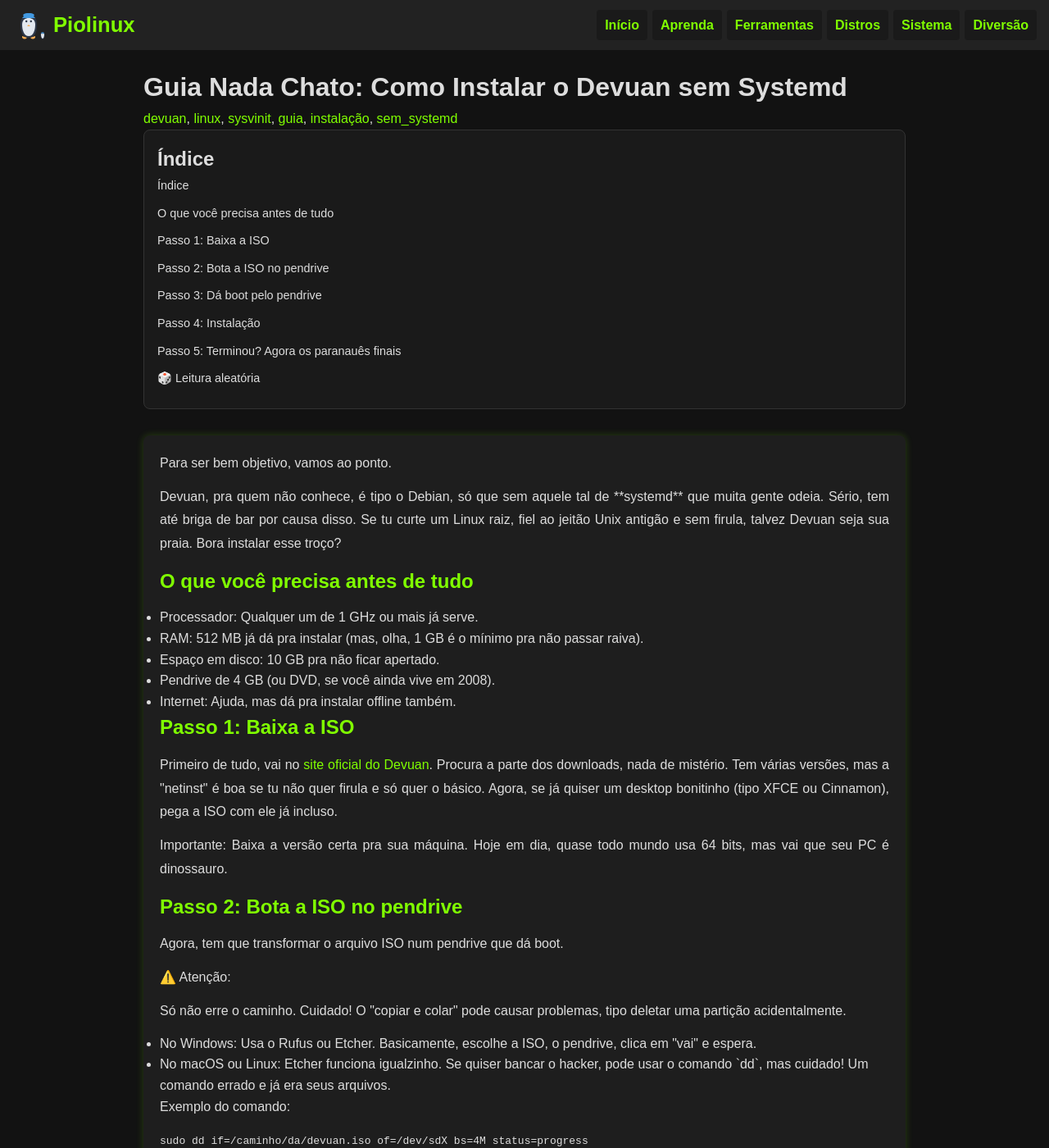
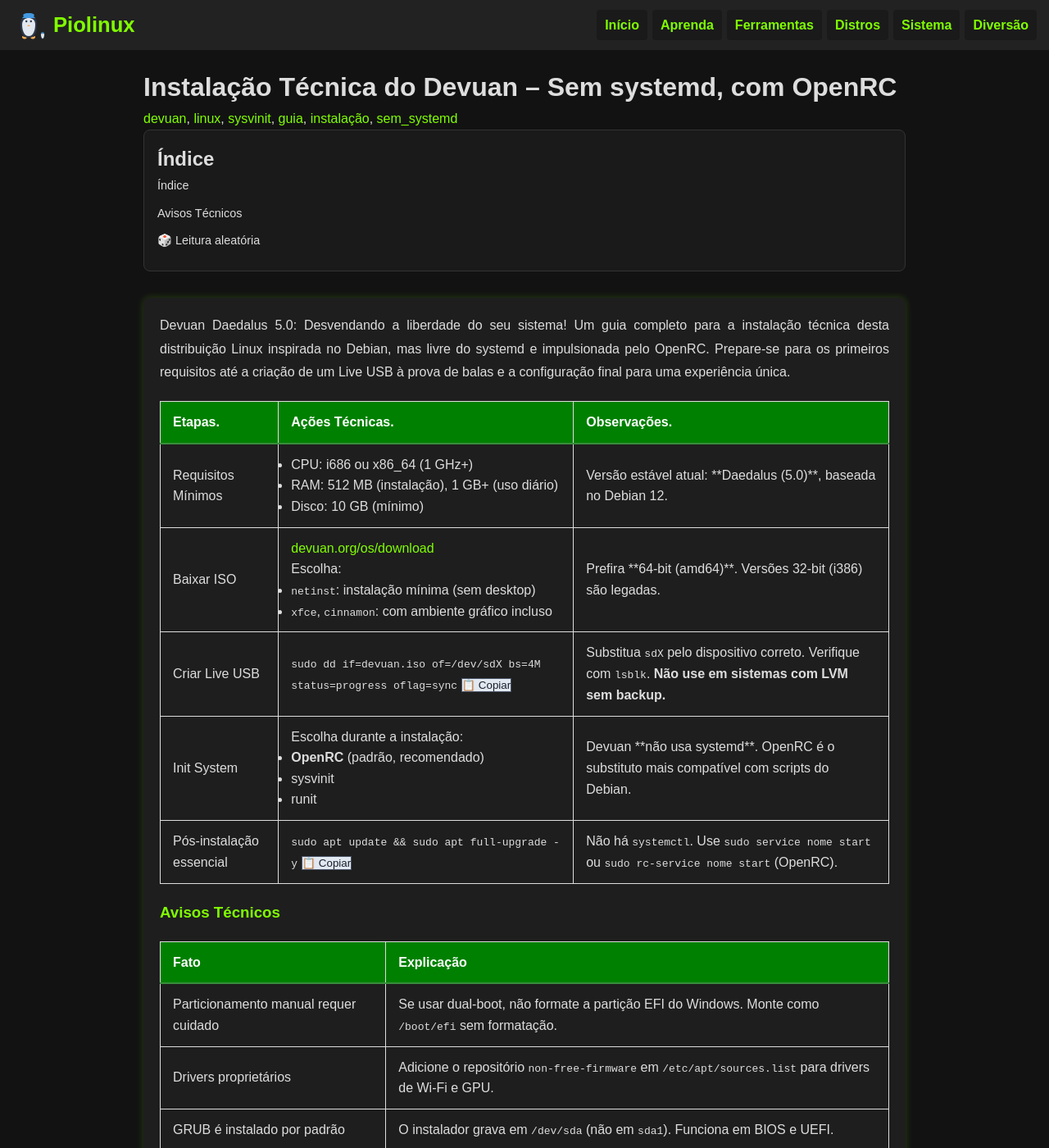
Before and after one commit to Piolinux/piolinux-site, a Jekyll site: the page built from _posts/2025-08-15-guia-nada-chato-para-instalar-devuan.md, in a window 1280 px wide and 1400 px high. Shown: the whole window at 82% size. Built offline with Jekyll 4.4.1, drawn with Linux system fonts in a browser that asks for light colours; some of the changed text lies outside the part shown.

Commit message:
Add files via upload

```diff
--- a/_posts/2025-08-15-guia-nada-chato-para-instalar-devuan.md
+++ b/_posts/2025-08-15-guia-nada-chato-para-instalar-devuan.md
@@ -1,12 +1,12 @@
 ---
 layout: default
-title: "Guia Nada Chato: Como Instalar o Devuan sem Systemd"
-description: "Instale o Devuan sem systemd — guia fácil, descontraído e nada chato. Ideal para quem quer liberdade real no Linux, sem se entediar!"
+title: "Instalação Técnica do Devuan – Sem systemd, com OpenRC"
+description: "Tabela objetiva com requisitos, ISO, criação de USB, init system e pós-instalação — sem linguagem informal, só referência técnica."
+permalink: /instalacao-devuan/
 date: 2025-08-15 18:22:00 -0300
 author: "PioLinux"
 categories: [linux, devuan, guia]
 tags: [devuan, linux, sysvinit, guia, instalação, sem_systemd]
-permalink: /guia-instalar-devuan/
 ---
 
 
@@ -15,96 +15,110 @@ permalink: /guia-instalar-devuan/
 
 
 <section class="post-content">
-    <div class="max-w-4xl w-full bg-gray-800 p-6 sm:p-10 rounded-xl shadow-lg border-2 border-gray-700">
 
-        <p class="text-gray-300 text-lg mb-8">
-            Para ser bem objetivo, vamos ao ponto.
-        </p>
 
-        <p class="mb-6 text-base">
-            Devuan, pra quem não conhece, é tipo o Debian, só que sem aquele tal de **systemd** que muita gente odeia. Sério, tem até briga de bar por causa disso. Se tu curte um Linux raiz, fiel ao jeitão Unix antigão e sem firula, talvez Devuan seja sua praia. Bora instalar esse troço?
-        </p>
+<p>Devuan Daedalus 5.0: Desvendando a liberdade do seu sistema! Um guia completo para a instalação técnica desta distribuição Linux inspirada no Debian, mas livre do systemd e impulsionada pelo OpenRC. Prepare-se para os primeiros requisitos até a criação de um Live USB à prova de balas e a configuração final para uma experiência única.</p>
 
-        <h2 class="text-3xl sm:text-4xl font-bold text-gray-200 mb-4 mt-8 border-b-2 border-blue-400 pb-2">
-            O que você precisa antes de tudo
-        </h2>
-        <ul class="list-disc list-inside space-y-2 mb-6 text-base text-gray-300">
-            <li><span class="font-semibold text-white">Processador:</span> Qualquer um de 1 GHz ou mais já serve.</li>
-            <li><span class="font-semibold text-white">RAM:</span> 512 MB já dá pra instalar (mas, olha, 1 GB é o mínimo pra não passar raiva).</li>
-            <li><span class="font-semibold text-white">Espaço em disco:</span> 10 GB pra não ficar apertado.</li>
-            <li><span class="font-semibold text-white">Pendrive de 4 GB</span> (ou DVD, se você ainda vive em 2008).</li>
-            <li><span class="font-semibold text-white">Internet:</span> Ajuda, mas dá pra instalar offline também.</li>
+    <table class="evergreen-table">
+  <thead>
+    <tr>
+      <th>Etapas.</th>
+      <th>Ações Técnicas.</th>
+      <th>Observações.</th>
+    </tr>
+  </thead>
+  <tbody>
+    <tr>
+      <td data-label="Etapa">Requisitos Mínimos</td>
+      <td data-label="Ação Técnica">
+        <ul>
+          <li>CPU: i686 ou x86_64 (1 GHz+)</li>
+          <li>RAM: 512 MB (instalação), 1 GB+ (uso diário)</li>
+          <li>Disco: 10 GB (mínimo)</li>
         </ul>
+      </td>
+      <td data-label="Observação">Versão estável atual: **Daedalus (5.0)**, baseada no Debian 12.</td>
+    </tr>
+    <tr>
+      <td data-label="Etapa">Baixar ISO</td>
+      <td data-label="Ação Técnica">
+        <a href="https://www.devuan.org/os/download" target="_blank">devuan.org/os/download</a><br>
+        Escolha:
+        <ul>
+          <li><code>netinst</code>: instalação mínima (sem desktop)</li>
+          <li><code>xfce</code>, <code>cinnamon</code>: com ambiente gráfico incluso</li>
+        </ul>
+      </td>
+      <td data-label="Observação">Prefira **64-bit (amd64)**. Versões 32-bit (i386) são legadas.</td>
+    </tr>
+    <tr>
+      <td data-label="Etapa">Criar Live USB</td>
+      <td data-label="Ação Técnica">
+        <code>sudo dd if=devuan.iso of=/dev/sdX bs=4M status=progress oflag=sync</code>
+        <button class="copy-btn" data-command="sudo dd if=devuan.iso of=/dev/sdX bs=4M status=progress oflag=sync">📋 Copiar</button>
+      </td>
+      <td data-label="Observação">Substitua <code>sdX</code> pelo dispositivo correto. Verifique com <code>lsblk</code>. <strong>Não use em sistemas com LVM sem backup.</strong></td>
+    </tr>
+    <tr>
+      <td data-label="Etapa">Init System</td>
+      <td data-label="Ação Técnica">
+        Escolha durante a instalação:
+        <ul>
+          <li><strong>OpenRC</strong> (padrão, recomendado)</li>
+          <li>sysvinit</li>
+          <li>runit</li>
+        </ul>
+      </td>
+      <td data-label="Observação">Devuan **não usa systemd**. OpenRC é o substituto mais compatível com scripts do Debian.</td>
+    </tr>
+    <tr>
+      <td data-label="Etapa">Pós-instalação essencial</td>
+      <td data-label="Ação Técnica">
+        <code>sudo apt update && sudo apt full-upgrade -y</code>
+        <button class="copy-btn" data-command="sudo apt update && sudo apt full-upgrade -y">📋 Copiar</button>
+      </td>
+      <td data-label="Observação">Não há <code>systemctl</code>. Use <code>sudo service nome start</code> ou <code>sudo rc-service nome start</code> (OpenRC).</td>
+    </tr>
+  </tbody>
+</table>
 
-        <h2 class="text-3xl sm:text-4xl font-bold text-gray-200 mb-4 mt-8 border-b-2 border-blue-400 pb-2">
-            Passo 1: Baixa a ISO
-        </h2>
-        <p class="mb-6 text-base text-gray-300">
-            Primeiro de tudo, vai no <a href="https://www.devuan.org/get-devuan" class="text-blue-400 hover:text-blue-300 font-semibold underline">site oficial do Devuan</a>. Procura a parte dos downloads, nada de mistério. Tem várias versões, mas a "netinst" é boa se tu não quer firula e só quer o básico. Agora, se já quiser um desktop bonitinho (tipo XFCE ou Cinnamon), pega a ISO com ele já incluso.
-        </p>
-        <p class="mb-6 text-base text-gray-300">
-            <span class="font-bold text-white">Importante:</span> Baixa a versão certa pra sua máquina. Hoje em dia, quase todo mundo usa 64 bits, mas vai que seu PC é dinossauro.
-        </p>
-
-        <h2 class="text-3xl sm:text-4xl font-bold text-gray-200 mb-4 mt-8 border-b-2 border-blue-400 pb-2">
-            Passo 2: Bota a ISO no pendrive
-        </h2>
-        <p class="mb-4 text-base text-gray-300">
-            Agora, tem que transformar o arquivo ISO num pendrive que dá boot.
-        </p>
-        <div class="bg-yellow-900 border border-yellow-500 text-yellow-100 p-4 rounded-lg mb-6">
-            <p class="font-bold">⚠️ Atenção:</p>
-            <p>Só não erre o caminho. Cuidado! O "copiar e colar" pode causar problemas, tipo deletar uma partição acidentalmente.</p>
-        </div>
-        <ul class="list-disc list-inside space-y-2 mb-6 text-base text-gray-300">
-            <li><span class="font-semibold text-white">No Windows:</span> Usa o Rufus ou Etcher. Basicamente, escolhe a ISO, o pendrive, clica em "vai" e espera.</li>
-            <li><span class="font-semibold text-white">No macOS ou Linux:</span> Etcher funciona igualzinho. Se quiser bancar o hacker, pode usar o comando `dd`, mas cuidado! Um comando errado e já era seus arquivos.</li>
-            <div class="bg-gray-900 text-gray-200 p-4 rounded-lg mt-4">
-                <p>Exemplo do comando:</p>
-                <code class="block whitespace-pre-wrap mt-2 text-sm text-yellow-300">sudo dd if=/caminho/da/devuan.iso of=/dev/sdX bs=4M status=progress</code>
-                <p class="mt-2 text-xs text-gray-400">Troca `/caminho/da/devuan.iso` pro caminho certo e `/dev/sdX` pro seu pendrive (usa `lsblk` ou `fdisk -l` pra achar).</p>
-            </div>
-        </ul>
-
-        <h2 class="text-3xl sm:text-4xl font-bold text-gray-200 mb-4 mt-8 border-b-2 border-blue-400 pb-2">
-            Passo 3: Dá boot pelo pendrive
-        </h2>
-        <p class="mb-6 text-base text-gray-300">
-            Pluga o pendrive no PC. Reinicia. Assim que ligar, aperta aquela tecla mágica pra escolher o boot (F2, F10, F12, Del... Cada fabricante inventa uma). Seleciona o pendrive e pronto, vai abrir o instalador do Devuan.
-        </p>
-
-        <h2 class="text-3xl sm:text-4xl font-bold text-gray-200 mb-4 mt-8 border-b-2 border-blue-400 pb-2">
-            Passo 4: Instalação
-        </h2>
-        <p class="mb-4 text-base text-gray-300">
-            O instalador é igualzinho o do Debian, então se já usou, não tem segredo.
-        </p>
-        <ul class="list-disc list-inside space-y-2 mb-6 text-base text-gray-300">
-            <li><span class="font-semibold text-white">Idioma:</span> Escolhe o idioma (bota em PT-BR se manjar).</li>
-            <li><span class="font-semibold text-white">Localização e teclado.</span></li>
-            <li><span class="font-semibold text-white">Rede:</span> Ele tenta configurar sozinho, mas se não rolar, faz na mão.</li>
-            <li><span class="font-semibold text-white">Particionamento:</span> Cuidado aqui! Se for usar só Devuan, manda um "usar disco inteiro" e seja feliz. Se quiser dual-boot, vai no manual, mas aí não vacila ou pode perder tudo.</li>
-            <li><span class="font-semibold text-white">Senha:</span> Cria a senha do root e depois adiciona o seu usuário normal.</li>
-            <li><span class="font-semibold text-white">Ambiente gráfico:</span> Escolhe o ambiente (XFCE, Cinnamon, tanto faz, escolhe o que curtir). Pode desmarcar o que não quiser.</li>
-            <li><span class="font-semibold text-white">GRUB:</span> O instalador vai perguntar onde instalar o bootloader. Vai no padrão mesmo, geralmente `/dev/sda`.</li>
-        </ul>
-
-        <h2 class="text-3xl sm:text-4xl font-bold text-gray-200 mb-4 mt-8 border-b-2 border-blue-400 pb-2">
-            Passo 5: Terminou? Agora os paranauês finais
-        </h2>
-        <p class="mb-4 text-base text-gray-300">
-            Acabou a instalação? Reinicia o PC, tira o pendrive (senão, instala tudo de novo kkk).
-        </p>
-        <ul class="list-disc list-inside space-y-2 mb-6 text-base text-gray-300">
-            <li><span class="font-semibold text-white">Atualiza tudo:</span> Abre o terminal, faz assim:
-                <code class="block whitespace-pre-wrap mt-2 text-sm text-yellow-300">su -<br>apt update && apt upgrade</code>
-            </li>
-            <li><span class="font-semibold text-white">Instala seus apps favoritos:</span> Navegador, editor de texto, Spotify, sei lá, o que tu quiser.</li>
-            <li><span class="font-semibold text-white">Drivers:</span> Se algo tipo placa de vídeo não funcionar, procura tutorial pra instalar driver proprietário no Devuan. Não tem segredo, mas às vezes dá dor de cabeça.</li>
-        </ul>
-
-        <p class="text-lg font-semibold text-blue-400 mt-10">
-            Pronto, Devuan rodando liso. Seja bem-vindo ao clubinho dos que não curtem systemd.
-        </p>
-    </div>
+<h3 id="avisos">Avisos Técnicos</h3>
+<table class="evergreen-table">
+  <thead>
+    <tr>
+      <th>Fato</th>
+      <th>Explicação</th>
+    </tr>
+  </thead>
+  <tbody>
+    <tr>
+      <td data-label="Fato">Particionamento manual requer cuidado</td>
+      <td data-label="Explicação">Se usar dual-boot, não formate a partição EFI do Windows. Monte como <code>/boot/efi</code> sem formatação.</td>
+    </tr>
+    <tr>
+      <td data-label="Fato">Drivers proprietários</td>
+      <td data-label="Explicação">Adicione o repositório <code>non-free-firmware</code> em <code>/etc/apt/sources.list</code> para drivers de Wi-Fi e GPU.</td>
+    </tr>
+    <tr>
+      <td data-label="Fato">GRUB é instalado por padrão</td>
+      <td data-label="Explicação">O instalador grava em <code>/dev/sda</code> (não em <code>sda1</code>). Funciona em BIOS e UEFI.</td>
+    </tr>
+  </tbody>
+</table>
     </section>
+ <script>
+document.addEventListener('click', function(e) {
+  if (e.target.matches('.copy-btn')) {
+    const cmd = e.target.dataset.command; // ← aqui estava "cmd", agora é "command"
+    if (cmd) {
+      navigator.clipboard.writeText(cmd).then(() => {
+        const original = e.target.textContent;
+        e.target.textContent = '✓ Copiado!';
+        setTimeout(() => e.target.textContent = original, 1500);
+      }).catch(err => {
+        console.warn('Falha ao copiar:', err);
+      });
+    }
+  }
+});
+</script>
```
